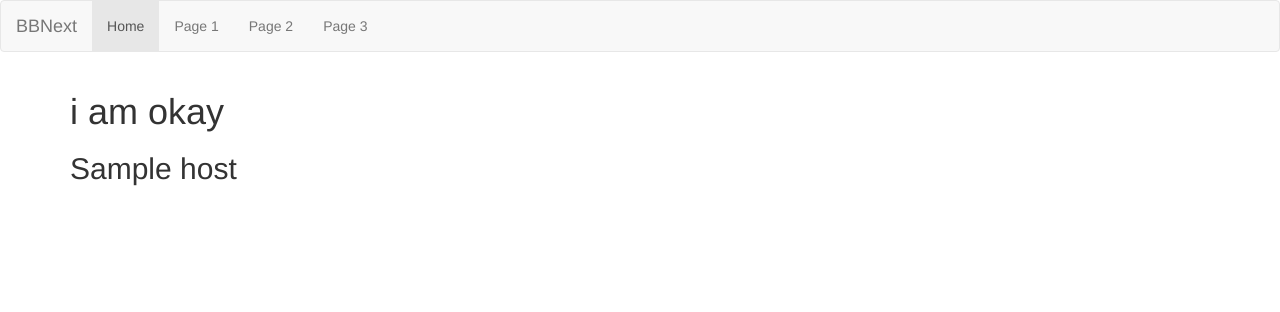
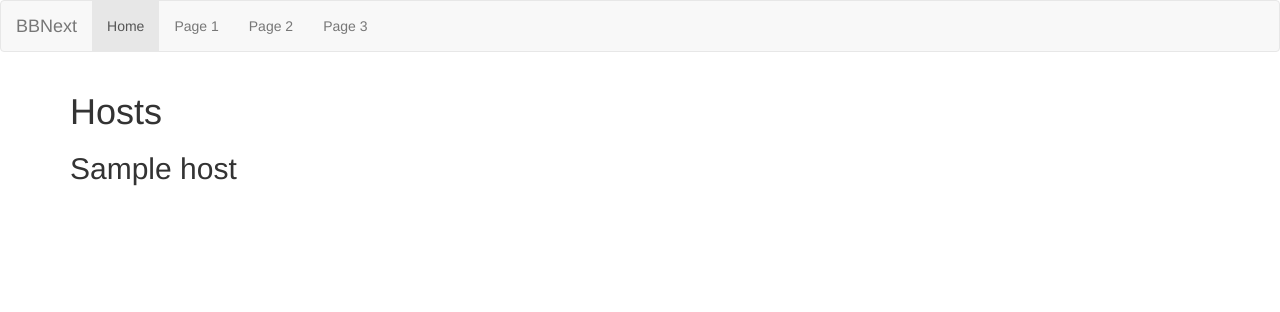
Before and after one commit to brianlk/bbnext, a Flask app: template backend/web_ui/templates/index.html in a window 1280 px wide. Shown: the top 312 px of the page. Run offline with Flask 3, Linux system fonts and the light colour scheme; the template is opened without the code that fills it: most values are stand-ins (such as "Sample title", 1, 10 or a date in 2020); some libraries are stand-ins or nearby versions.

Commit message:
multiple hosts

```diff
--- a/backend/web_ui/templates/index.html
+++ b/backend/web_ui/templates/index.html
@@ -2,9 +2,9 @@
 
 {% block content %}
 <div class="container">
-    <h1>i am okay</h1>
+    <h1>Hosts</h1>
     {% for x in hosts %}
-        <h2>{{ x }}</h2>
+        <h2>{{ x["hostname"] }}</h2>
     {% endfor %}
 </div>
 {% endblock %}
```
